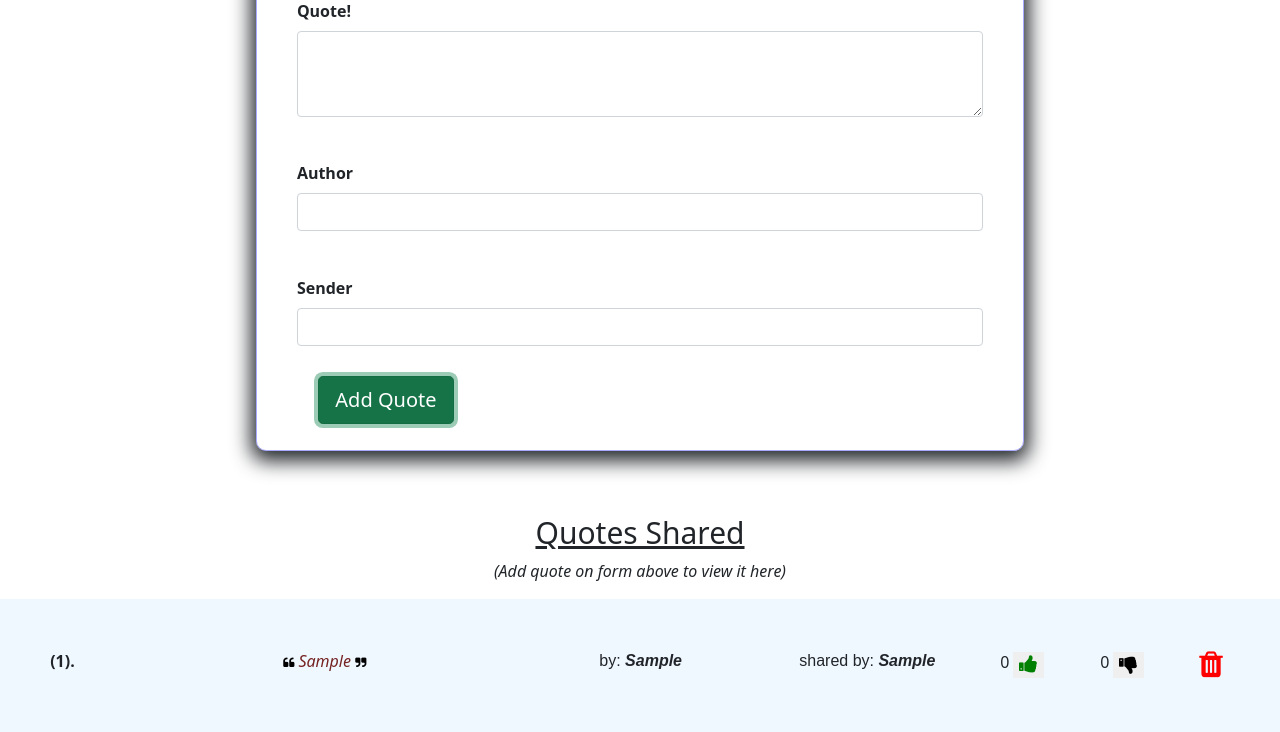
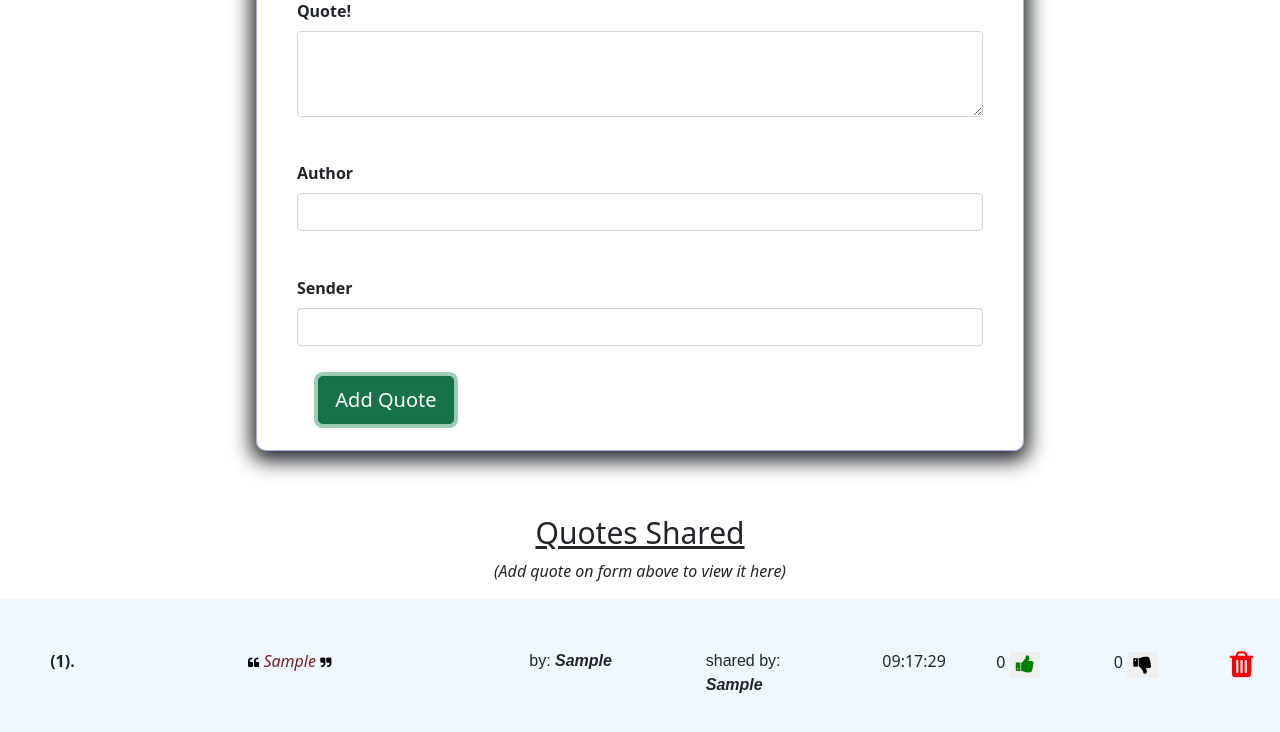
Before and after one commit to Collins07/quote-app, an Angular app: page /form in a window 1280 px wide. Both pictures are taken after typing "Sample", "Sample", "Sample" into the empty fields and a click on the button "Add Quote". Shown: the part 484-1216 px from the top of the page. Built offline with nearby package versions, Linux system fonts and the light colour scheme.

Commit message:
used Date pipes

```diff
--- a/src/app/form/form.component.css
+++ b/src/app/form/form.component.css
@@ -69,7 +69,13 @@ button{
 .votes{
 
     height: 80px;
-    width: 100px;
+    width: 50px;
+    display: inline-flex;
+}
+.votes{
+
+    height: 80px;
+    width: 130px;
     display: inline-flex;
 }
 .remove{
@@ -98,6 +104,5 @@ button{
     border: none;
 }
 #para{
-
     display: inline-flex;
 }
--- a/src/app/form/form.component.html
+++ b/src/app/form/form.component.html
@@ -52,6 +52,9 @@
       <p id="last" *ngFor = "let sender of senders">shared by: <i id="italic">{{sender.name}}</i></p>
 
     </div>
+    <div class="votes1" >
+      <p *ngFor = "let toadd of toadds; let i = index;">{{myDate| date: 'hh:mm:ss' }}</p>
+    </div>
     <div class="votes" >
         <div ><p id="para">{{newNumberOfUp}}</p></div>
         <div><button id="bi" *ngFor = "let toadd of toadds; let i = index;"(click)="upButtonClick()"><i class="fa fa-thumbs-up" aria-hidden="true"></i></button></div>
@@ -59,7 +62,8 @@
     <div class="votes" >
       <div ><p id="para">{{newNumberOfDown}}</p></div>
       <div><button id="bi" *ngFor = "let toadd of toadds; let i = index;"(click)="downButtonClick()"><i class="fa fa-thumbs-down" aria-hidden="true"></i></button></div>
-  </div>
+    </div>
+
 
   <div class="remove" >
     <p *ngFor = "let toadd of toadds; let i = index;"  (click)="remove(i)"><i class="fa fa-trash" aria-hidden="true"></i></p>
--- a/src/app/form/form.component.ts
+++ b/src/app/form/form.component.ts
@@ -23,6 +23,8 @@ export class FormComponent implements OnInit {
 
   newNumberOfUp: number = 0;
   newNumberOfDown: number = 0;
+
+  myDate= Date.now();
 
   saveToadd(){
     if(this.newToadd){
```
